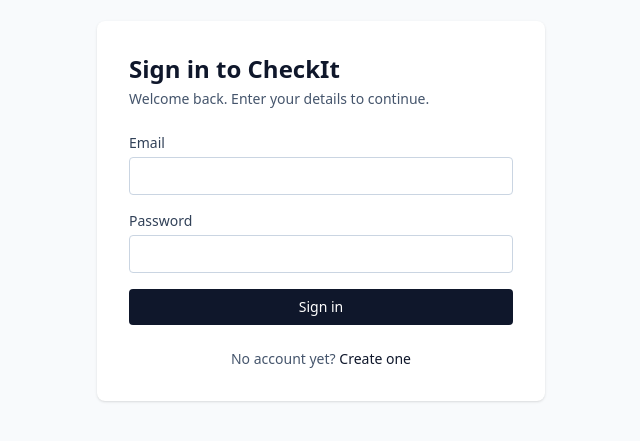
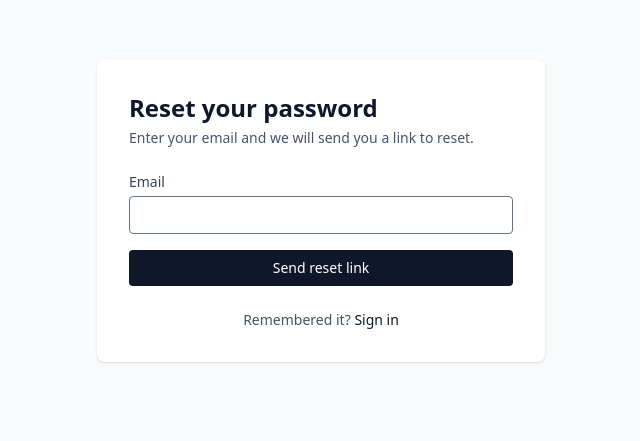
Before and after one commit to IamSalvation/quickie-checkit, a React (Vite) app in the folder apps/admin/: page /forgot-password in a window 1280 px wide. Before the commit this address led to /login. Shown: the part 189-630 px from the top of the page, without its empty margins (319-959 px from the left). Built offline with nearby package versions, Linux system fonts and the light colour scheme; no server answers.

Commit message:
Phase 10.1: password reset flow (forgot + reset pages)

```diff
--- a/apps/admin/src/App.tsx
+++ b/apps/admin/src/App.tsx
@@ -5,6 +5,8 @@
 import PlatformShell from './components/layout/PlatformShell'
 import Login from './pages/auth/Login'
 import Signup from './pages/auth/Signup'
+import ForgotPasswordPage from './pages/auth/ForgotPasswordPage'
+import ResetPasswordPage from './pages/auth/ResetPasswordPage'
 import PendingApproval from './pages/PendingApproval'
 import DashboardHome from './pages/dashboard/Home'
 import ParticipantsPage from './pages/participants/ParticipantsPage'
@@ -88,6 +90,16 @@
           </PublicRoute>
         }
       />
+      <Route
+        path="/forgot-password"
+        element={
+          <PublicRoute>
+            <ForgotPasswordPage />
+          </PublicRoute>
+        }
+      />
+      <Route path="/reset-password" element={<ResetPasswordPage />} />
+
       <Route path="/pending" element={<PendingRoute />} />
 
       <Route path="/kiosk/setup/:token" element={<KioskSetupPage />} />
--- /dev/null
+++ b/apps/admin/src/pages/auth/ForgotPasswordPage.tsx
@@ -0,0 +1,116 @@
+import { useState, type FormEvent } from 'react'
+import { Link } from 'react-router-dom'
+import { supabase } from '../../lib/supabase'
+
+export default function ForgotPasswordPage() {
+  const [email, setEmail] = useState('')
+  const [submitting, setSubmitting] = useState(false)
+  const [sent, setSent] = useState(false)
+  const [error, setError] = useState<string | null>(null)
+
+  async function handleSubmit(e: FormEvent) {
+    e.preventDefault()
+    setError(null)
+    setSubmitting(true)
+
+    const { error: err } = await supabase.auth.resetPasswordForEmail(email, {
+      redirectTo: window.location.origin + '/reset-password',
+    })
+
+    setSubmitting(false)
+
+    if (err) {
+      setError(err.message)
+      return
+    }
+
+    setSent(true)
+  }
+
+  if (sent) {
+    return (
+      <div className="min-h-screen bg-slate-50 flex items-center justify-center px-4">
+        <div className="w-full max-w-md bg-white rounded-lg shadow p-8 text-center">
+          <div className="text-4xl font-bold text-emerald-600">OK</div>
+          <h1 className="mt-4 text-xl font-bold text-slate-900">
+            Check your email
+          </h1>
+          <p className="mt-3 text-sm text-slate-600">
+            If an account exists for <strong>{email}</strong>, we sent a
+            password reset link. Open it to choose a new password.
+          </p>
+          <p className="mt-6 text-xs text-slate-400">
+            Did not get it? Check spam, or{' '}
+            <button
+              type="button"
+              onClick={() => setSent(false)}
+              className="text-slate-600 underline"
+            >
+              try a different email
+            </button>
+            .
+          </p>
+          <Link
+            to="/login"
+            className="mt-6 inline-block text-sm text-slate-600 hover:underline"
+          >
+            Back to sign in
+          </Link>
+        </div>
+      </div>
+    )
+  }
+
+  return (
+    <div className="min-h-screen bg-slate-50 flex items-center justify-center px-4">
+      <div className="w-full max-w-md bg-white rounded-lg shadow p-8">
+        <h1 className="text-2xl font-bold text-slate-900">
+          Reset your password
+        </h1>
+        <p className="mt-1 text-sm text-slate-600">
+          Enter your email and we will send you a link to reset.
+        </p>
+
+        <form onSubmit={handleSubmit} className="mt-6 space-y-4">
+          <div>
+            <label className="block text-sm font-medium text-slate-700">
+              Email
+            </label>
+            <input
+              type="email"
+              required
+              autoFocus
+              value={email}
+              onChange={(e) => setEmail(e.target.value)}
+              className="mt-1 block w-full rounded border border-slate-300 px-3 py-2 text-sm focus:border-slate-500 focus:outline-none"
+            />
+          </div>
+
+          {error && (
+            <div className="rounded bg-red-50 border border-red-200 px-3 py-2 text-sm text-red-700">
+              {error}
+            </div>
+          )}
+
+          <button
+            type="submit"
+            disabled={submitting}
+            className="w-full rounded bg-slate-900 px-4 py-2 text-sm font-medium text-white hover:bg-slate-800 disabled:opacity-50"
+          >
+            {submitting ? 'Sending...' : 'Send reset link'}
+          </button>
+        </form>
+
+        <p className="mt-6 text-center text-sm text-slate-600">
+          Remembered it?{' '}
+          <Link
+            to="/login"
+            className="font-medium text-slate-900 hover:underline"
+          >
+            Sign in
+          </Link>
+        </p>
+      </div>
+    </div>
+  )
+}
--- /dev/null
+++ b/apps/admin/src/pages/auth/ResetPasswordPage.tsx
@@ -0,0 +1,154 @@
+import { useEffect, useState, type FormEvent } from 'react'
+import { Link, useNavigate } from 'react-router-dom'
+import { supabase } from '../../lib/supabase'
+
+export default function ResetPasswordPage() {
+  const navigate = useNavigate()
+
+  const [checking, setChecking] = useState(true)
+  const [hasSession, setHasSession] = useState(false)
+  const [password, setPassword] = useState('')
+  const [confirm, setConfirm] = useState('')
+  const [submitting, setSubmitting] = useState(false)
+  const [done, setDone] = useState(false)
+  const [error, setError] = useState<string | null>(null)
+
+  useEffect(() => {
+    supabase.auth.getSession().then(({ data }) => {
+      setHasSession(!!data.session)
+      setChecking(false)
+    })
+  }, [])
+
+  async function handleSubmit(e: FormEvent) {
+    e.preventDefault()
+    setError(null)
+
+    if (password.length < 6) {
+      setError('Password must be at least 6 characters.')
+      return
+    }
+    if (password !== confirm) {
+      setError('Passwords do not match.')
+      return
+    }
+
+    setSubmitting(true)
+    const { error: err } = await supabase.auth.updateUser({ password })
+    setSubmitting(false)
+
+    if (err) {
+      setError(err.message)
+      return
+    }
+
+    setDone(true)
+    setTimeout(() => {
+      navigate('/dashboard', { replace: true })
+    }, 1500)
+  }
+
+  if (checking) {
+    return (
+      <div className="min-h-screen bg-slate-50 flex items-center justify-center px-4">
+        <p className="text-sm text-slate-500">Verifying link...</p>
+      </div>
+    )
+  }
+
+  if (!hasSession) {
+    return (
+      <div className="min-h-screen bg-slate-50 flex items-center justify-center px-4">
+        <div className="w-full max-w-md bg-white rounded-lg shadow p-8 text-center">
+          <div className="text-4xl font-bold text-red-500">X</div>
+          <h1 className="mt-4 text-xl font-bold text-slate-900">
+            Link expired or invalid
+          </h1>
+          <p className="mt-3 text-sm text-slate-600">
+            Password reset links expire after a short time. Request a new one.
+          </p>
+          <Link
+            to="/forgot-password"
+            className="mt-6 inline-block rounded bg-slate-900 px-4 py-2 text-sm font-medium text-white hover:bg-slate-800"
+          >
+            Request a new link
+          </Link>
+        </div>
+      </div>
+    )
+  }
+
+  if (done) {
+    return (
+      <div className="min-h-screen bg-slate-50 flex items-center justify-center px-4">
+        <div className="w-full max-w-md bg-white rounded-lg shadow p-8 text-center">
+          <div className="text-4xl font-bold text-emerald-600">OK</div>
+          <h1 className="mt-4 text-xl font-bold text-slate-900">
+            Password updated
+          </h1>
+          <p className="mt-3 text-sm text-slate-600">
+            Taking you to your dashboard...
+          </p>
+        </div>
+      </div>
+    )
+  }
+
+  return (
+    <div className="min-h-screen bg-slate-50 flex items-center justify-center px-4">
+      <div className="w-full max-w-md bg-white rounded-lg shadow p-8">
+        <h1 className="text-2xl font-bold text-slate-900">
+          Choose a new password
+        </h1>
+        <p className="mt-1 text-sm text-slate-600">
+          Pick something you will remember.
+        </p>
+
+        <form onSubmit={handleSubmit} className="mt-6 space-y-4">
+          <div>
+            <label className="block text-sm font-medium text-slate-700">
+              New password
+            </label>
+            <input
+              type="password"
+              required
+              minLength={6}
+              autoFocus
+              value={password}
+              onChange={(e) => setPassword(e.target.value)}
+              className="mt-1 block w-full rounded border border-slate-300 px-3 py-2 text-sm focus:border-slate-500 focus:outline-none"
+            />
+          </div>
+
+          <div>
+            <label className="block text-sm font-medium text-slate-700">
+              Confirm password
+            </label>
+            <input
+              type="password"
+              required
+              minLength={6}
+              value={confirm}
+              onChange={(e) => setConfirm(e.target.value)}
+              className="mt-1 block w-full rounded border border-slate-300 px-3 py-2 text-sm focus:border-slate-500 focus:outline-none"
+            />
+          </div>
+
+          {error && (
+            <div className="rounded bg-red-50 border border-red-200 px-3 py-2 text-sm text-red-700">
+              {error}
+            </div>
+          )}
+
+          <button
+            type="submit"
+            disabled={submitting}
+            className="w-full rounded bg-slate-900 px-4 py-2 text-sm font-medium text-white hover:bg-slate-800 disabled:opacity-50"
+          >
+            {submitting ? 'Updating...' : 'Update password'}
+          </button>
+        </form>
+      </div>
+    </div>
+  )
+}
```
